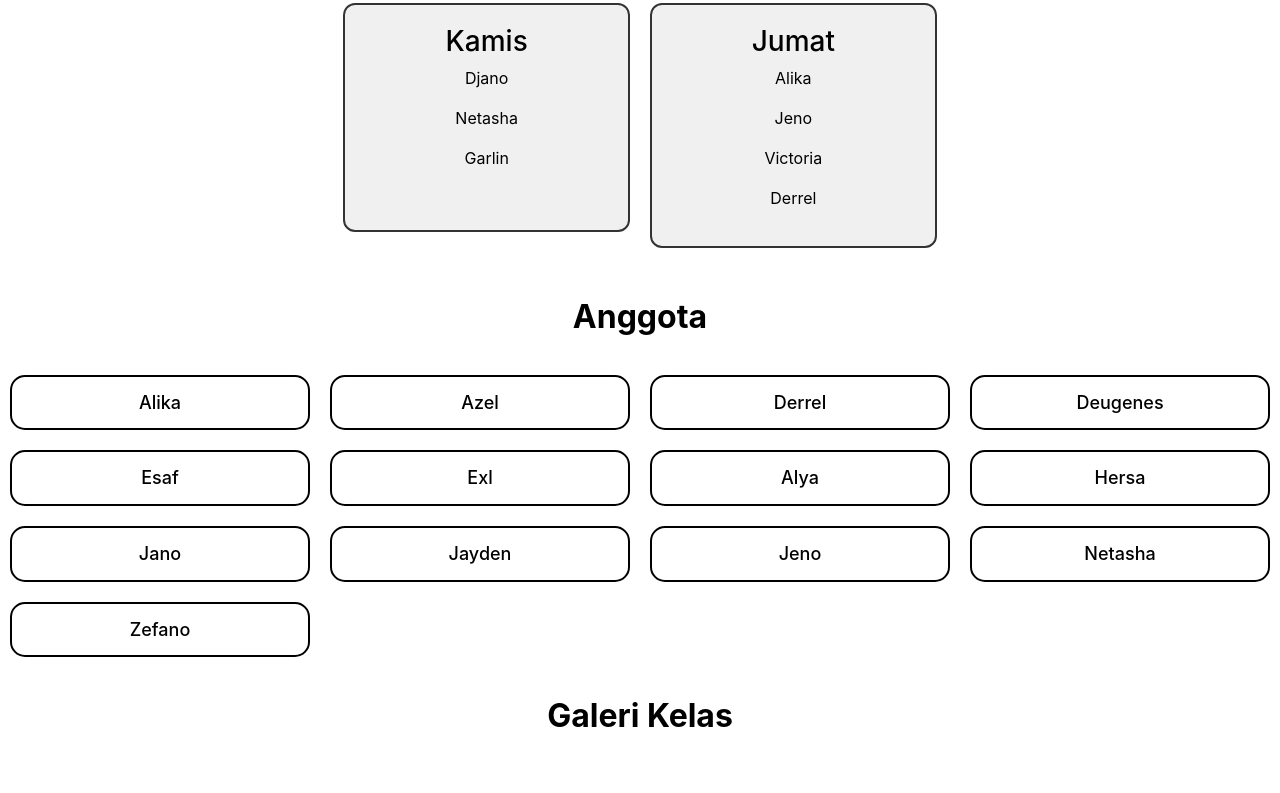
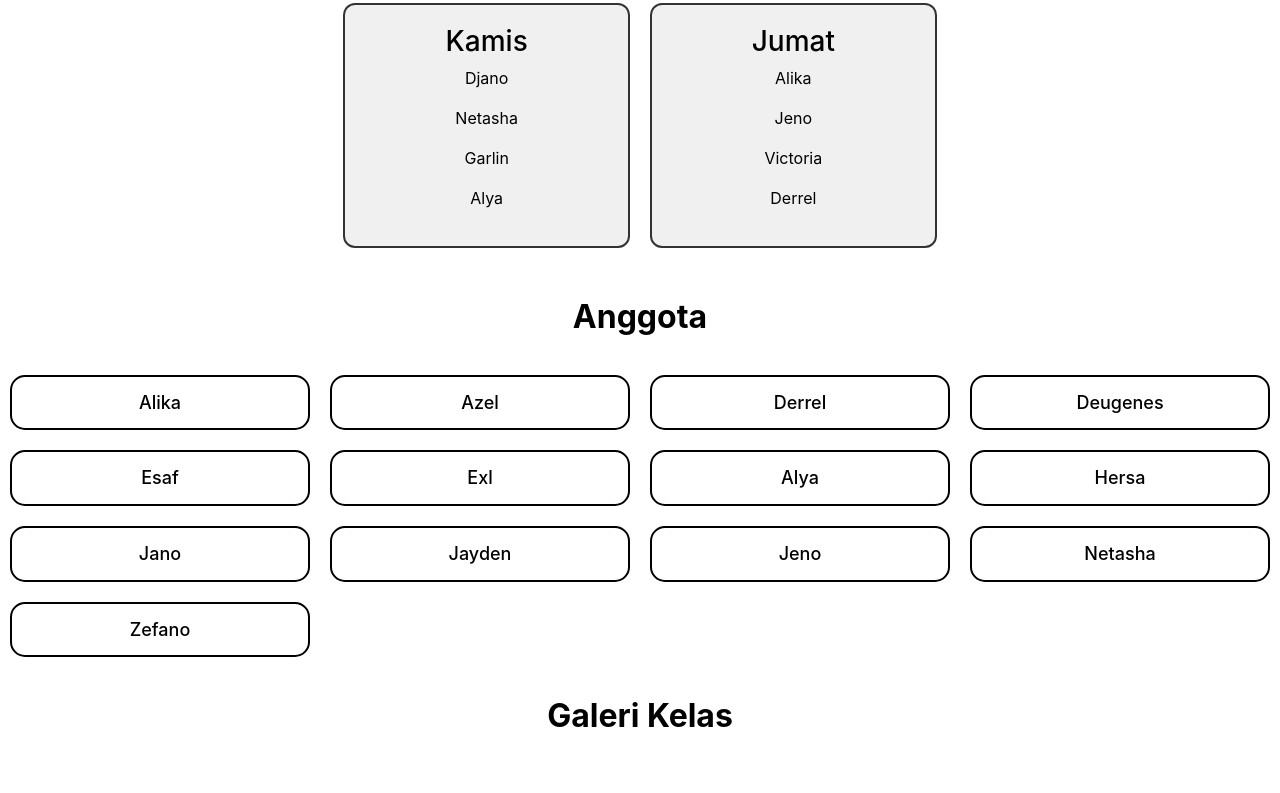
Before and after one commit to Azelcode1/Web-Kelas, a plain HTML site: page index.html in a window 1280 px wide. Shown: the part 1262-2055 px from the top of the page. Drawn offline with nearby package versions, Linux system fonts and the light colour scheme.

Commit message:
Add files via upload

```diff
--- a/index.html
+++ b/index.html
@@ -86,7 +86,7 @@
         <p>Djano</p>
         <p>Netasha</p>
         <p>Garlin</p>
-        <br>
+        <p>Alya</p>
     </div>
     <div class="kebersihan">
         <h3>Jumat</h3>
```
